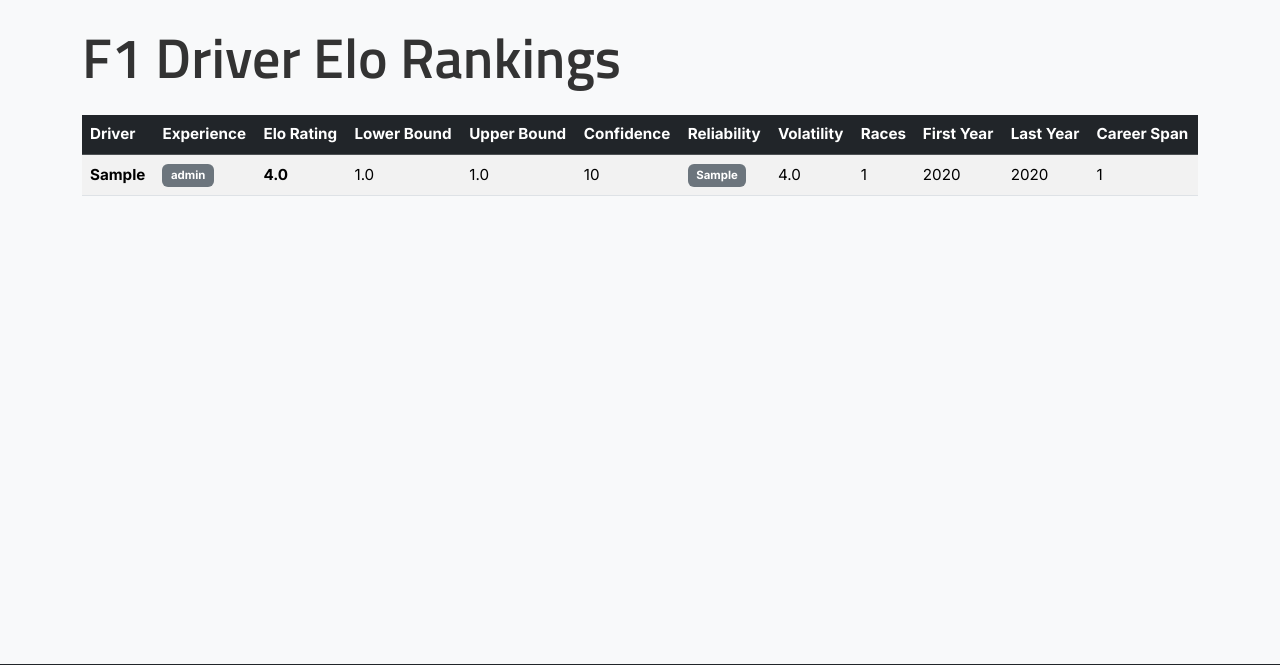
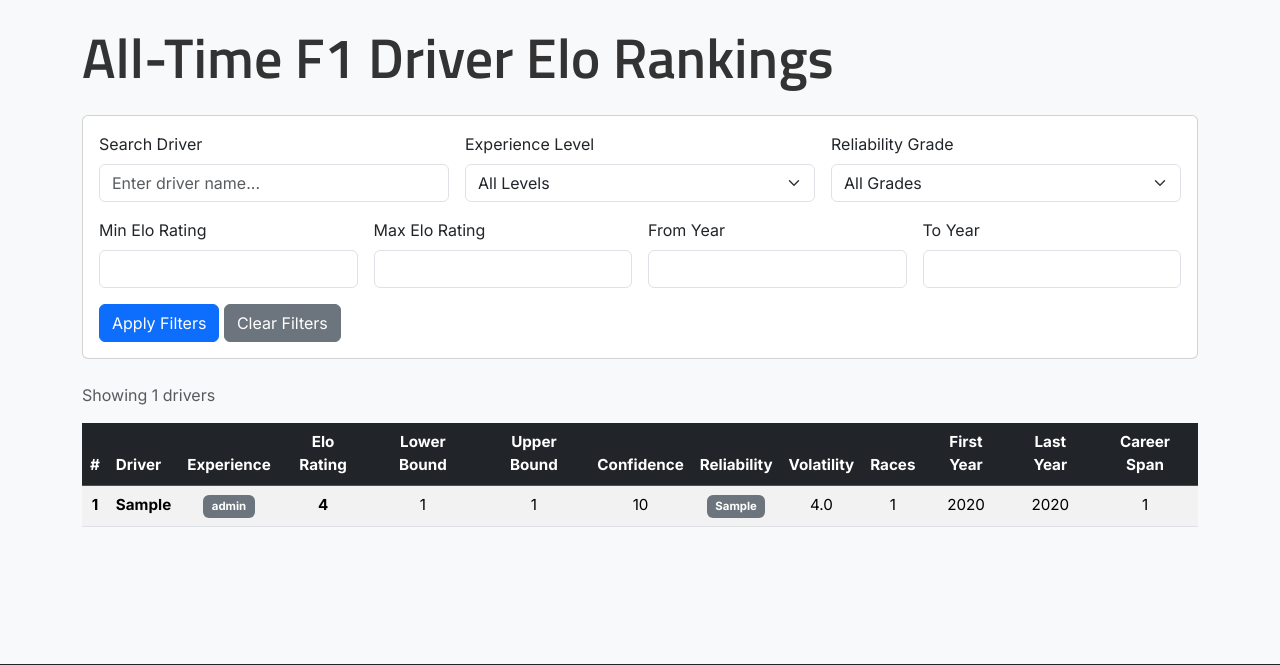
Before and after one commit to rafachan3/f1-elo-ranking, a Flask app: page / in a window 1280 px wide. Shown: the part 56-721 px from the top of the page. Run offline with Flask 3, Linux system fonts and the light colour scheme; tables that the repository leaves empty hold one stand-in row (values such as "Sample post"); parts of the project's set-up code (start-up, migrations or seed data) failed here and were passed over; some libraries are stand-ins or nearby versions.

Commit message:
feat: enhance table UI & filtering functionality
- Implement filtering system for all table columns
- Add driver search functionality
- Add experience level filtering
- Add reliability grade filtering with proper ordering (A+, A, B+, etc.)
- Add Elo rating range filter
- Add year range filter
- Fix filtering for grades with + signs
- Round Elo ratings to whole numbers
- Center-align numerical data
- Add permanent driver rankings
- Add filtered results count display
- Improve overall table presentation and usability

```diff
--- a/main.py
+++ b/main.py
@@ -1,4 +1,4 @@
-from flask import Flask, render_template, redirect, url_for
+from flask import Flask, render_template, redirect, url_for, request
 from flask_sqlalchemy import SQLAlchemy
 from flask_bootstrap import Bootstrap5
 from data_processor import F1DataProcessor
@@ -32,9 +32,69 @@ class DriverEloRanking(db.Model):
 
 @app.route('/')
 def home():
-    # Fetch all drivers, ordered by Elo rating
-    drivers = DriverEloRanking.query.order_by(DriverEloRanking.elo_rating.desc()).all()
-    return render_template("index.html", drivers=drivers)
+    # Get filter parameters from request
+    experience_filter = request.args.get('experience')
+    reliability_filter = request.args.get('reliability', '').replace(' ', '+')  # Replace space with + to handle URL encoding
+    min_elo = request.args.get('min_elo', type=float)
+    max_elo = request.args.get('max_elo', type=float)
+    year_from = request.args.get('year_from', type=int)
+    year_to = request.args.get('year_to', type=int)
+    search_query = request.args.get('search', '').strip()
+
+    # Get all drivers ordered by Elo rating to calculate absolute rankings
+    all_drivers = DriverEloRanking.query.order_by(DriverEloRanking.elo_rating.desc()).all()
+    rankings_dict = {driver.id: idx + 1 for idx, driver in enumerate(all_drivers)}
+
+    # Start with base query
+    query = DriverEloRanking.query
+
+    # Apply filters
+    if experience_filter:
+        query = query.filter(DriverEloRanking.flag_level == experience_filter)
+    if reliability_filter:
+        query = query.filter(DriverEloRanking.reliability_grade == reliability_filter)
+    if min_elo is not None:
+        query = query.filter(DriverEloRanking.elo_rating >= min_elo)
+    if max_elo is not None:
+        query = query.filter(DriverEloRanking.elo_rating <= max_elo)
+    if year_from is not None:
+        query = query.filter(DriverEloRanking.last_year >= year_from)
+    if year_to is not None:
+        query = query.filter(DriverEloRanking.first_year <= year_to)
+    if search_query:
+        query = query.filter(DriverEloRanking.driver.ilike(f"%{search_query}%"))
+
+     # Get filtered and ordered results
+    drivers = query.order_by(DriverEloRanking.elo_rating.desc()).all()
+
+    # Add ranking to each driver
+    for driver in drivers:
+        driver.ranking = rankings_dict[driver.id]
+
+    # Get dropdown options (reliability grades in fixed order)
+    experiences = [exp[0] for exp in db.session.query(DriverEloRanking.flag_level).distinct()]
+    reliability_grades = ['A+', 'A', 'B+', 'B', 'C+', 'C', 'D+', 'D', 'F']
+    year_range = db.session.query(
+        db.func.min(DriverEloRanking.first_year),
+        db.func.max(DriverEloRanking.last_year)
+    ).first()
+
+    return render_template(
+        "index.html",
+        drivers=query.order_by(DriverEloRanking.elo_rating.desc()).all(),
+        experiences=experiences,
+        reliability_grades=reliability_grades,
+        year_range=year_range,
+        filters={
+            'experience': experience_filter,
+            'reliability': reliability_filter,
+            'min_elo': min_elo,
+            'max_elo': max_elo,
+            'year_from': year_from,
+            'year_to': year_to,
+            'search': search_query
+        }
+    )
 
 def init_database():
     # Generate the rankings DataFrame
--- /dev/null
+++ b/templates/_drivers_table.html
@@ -0,0 +1,74 @@
+<table class="table table-hover table-striped align-middle">
+    <thead class="table-dark">
+        <tr>
+            <th scope="col" class="text-center">#</th>
+            <th scope="col" class="text-start">Driver</th>
+            <th scope="col" class="text-center">Experience</th>
+            <th scope="col" class="text-center">Elo Rating</th>
+            <th scope="col" class="text-center">Lower Bound</th>
+            <th scope="col" class="text-center">Upper Bound</th>
+            <th scope="col" class="text-center">Confidence</th>
+            <th scope="col" class="text-center">Reliability</th>
+            <th scope="col" class="text-center">Volatility</th>
+            <th scope="col" class="text-center">Races</th>
+            <th scope="col" class="text-center">First Year</th>
+            <th scope="col" class="text-center">Last Year</th>
+            <th scope="col" class="text-center">Career Span</th>
+        </tr>
+    </thead>
+    <tbody>
+        {% for driver in drivers %}
+        <tr>
+            <td class="text-center fw-bold">{{ driver.ranking }}</td>
+            <td class="fw-bold text-start">{{ driver.driver }}</td>
+            <td class="text-center">
+                {% if driver.flag_level == 'Rookie' %}
+                    <span class="badge bg-success">{{ driver.flag_level }}</span>
+                {% elif driver.flag_level == 'Developing' %}
+                    <span class="badge bg-info">{{ driver.flag_level }}</span>
+                {% elif driver.flag_level == 'Established' %}
+                    <span class="badge bg-primary">{{ driver.flag_level }}</span>
+                {% elif driver.flag_level == 'Veteran' %}
+                    <span class="badge bg-warning text-dark">{{ driver.flag_level }}</span>
+                {% elif driver.flag_level == 'Legend' %}
+                    <span class="badge bg-danger">{{ driver.flag_level }}</span>
+                {% else %}
+                    <span class="badge bg-secondary">{{ driver.flag_level }}</span>
+                {% endif %}
+            </td>
+            <td class="fw-bold text-center">{{ '%.0f' | format(driver.elo_rating) }}</td>
+            <td class="text-center">{{ '%.0f' | format(driver.lower_bound) }}</td>
+            <td class="text-center">{{ '%.0f' | format(driver.upper_bound) }}</td>
+            <td class="text-center">{{ driver.confidence_score }}</td>
+            <td class="text-center">
+                {% if driver.reliability_grade == 'A+' %}
+                    <span class="badge reliability-grade grade-a-plus">A+</span>
+                {% elif driver.reliability_grade == 'A' %}
+                    <span class="badge reliability-grade grade-a">A</span>
+                {% elif driver.reliability_grade == 'B+' %}
+                    <span class="badge reliability-grade grade-b-plus">B+</span>
+                {% elif driver.reliability_grade == 'B' %}
+                    <span class="badge reliability-grade grade-b">B</span>
+                {% elif driver.reliability_grade == 'C+' %}
+                    <span class="badge reliability-grade grade-c-plus">C+</span>
+                {% elif driver.reliability_grade == 'C' %}
+                    <span class="badge reliability-grade grade-c">C</span>
+                {% elif driver.reliability_grade == 'D+' %}
+                    <span class="badge reliability-grade grade-d-plus">D+</span>
+                {% elif driver.reliability_grade == 'D' %}
+                    <span class="badge reliability-grade grade-d">D</span>
+                {% elif driver.reliability_grade == 'F' %}
+                    <span class="badge reliability-grade grade-f">F</span>
+                {% else %}
+                    <span class="badge bg-secondary">{{ driver.reliability_grade }}</span>
+                {% endif %}
+            </td>
+            <td class="text-center">{{ driver.rating_volatility }}</td>
+            <td class="text-center">{{ driver.race_count }}</td>
+            <td class="text-center">{{ driver.first_year }}</td>
+            <td class="text-center">{{ driver.last_year }}</td>
+            <td class="text-center">{{ driver.career_span }}</td>
+        </tr>
+        {% endfor %}
+    </tbody>
+</table>
--- a/templates/index.html
+++ b/templates/index.html
@@ -2,81 +2,93 @@
 
 {% block content %}
 <div class="container mt-4">
-    <h1 class="display-4 mb-4">F1 Driver Elo Rankings</h1>
+    <h1 class="display-4 mb-4">All-Time F1 Driver Elo Rankings</h1>
 
+    <!-- Filter Section -->
+    <div class="card mb-4">
+        <div class="card-body">
+            <form method="get" action="{{ url_for('home') }}" id="filterForm">
+                <div class="row g-3">
+                    <!-- Search -->
+                    <div class="col-md-4">
+                        <label class="form-label">Search Driver</label>
+                        <input type="text" name="search" class="form-control" value="{{ filters.search }}" placeholder="Enter driver name...">
+                    </div>
+
+                    <!-- Experience Level -->
+                    <div class="col-md-4">
+                        <label class="form-label">Experience Level</label>
+                        <select name="experience" class="form-select">
+                            <option value="">All Levels</option>
+                            {% for exp in experiences %}
+                            <option value="{{ exp }}" {% if filters.experience == exp %}selected{% endif %}>{{ exp }}</option>
+                            {% endfor %}
+                        </select>
+                    </div>
+
+                    <!-- Reliability Grade -->
+                    <div class="col-md-4">
+                        <label class="form-label">Reliability Grade</label>
+                        <select name="reliability" class="form-select">
+                            <option value="">All Grades</option>
+                            {% for grade in reliability_grades %}
+                                <option value="{{ grade }}" {% if filters.reliability == grade %}selected{% endif %}>{{ grade }}</option>
+                            {% endfor %}
+                        </select>
+                    </div>
+
+                    <!-- Elo Rating Range -->
+                    <div class="col-md-3">
+                        <label class="form-label">Min Elo Rating</label>
+                        <input type="number" name="min_elo" class="form-control" value="{{ filters.min_elo }}" step="0.1">
+                    </div>
+                    <div class="col-md-3">
+                        <label class="form-label">Max Elo Rating</label>
+                        <input type="number" name="max_elo" class="form-control" value="{{ filters.max_elo }}" step="0.1">
+                    </div>
+
+                    <!-- Year Range -->
+                    <div class="col-md-3">
+                        <label class="form-label">From Year</label>
+                        <input type="number" name="year_from" class="form-control"
+                               value="{{ filters.year_from }}"
+                               min="{{ year_range[0] }}" max="{{ year_range[1] }}">
+                    </div>
+                    <div class="col-md-3">
+                        <label class="form-label">To Year</label>
+                        <input type="number" name="year_to" class="form-control"
+                               value="{{ filters.year_to }}"
+                               min="{{ year_range[0] }}" max="{{ year_range[1] }}">
+                    </div>
+
+                    <!-- Filter Buttons -->
+                    <div class="col-12">
+                        <button type="submit" class="btn btn-primary">Apply Filters</button>
+                        <a href="{{ url_for('home') }}" class="btn btn-secondary">Clear Filters</a>
+                    </div>
+                </div>
+            </form>
+        </div>
+    </div>
+
+    <!-- Results Count -->
+    <p class="text-muted mb-3">Showing {{ drivers|length }} drivers</p>
+
+    <!-- Table Section -->
     <div class="table-responsive">
-        <table class="table table-hover table-striped align-middle">
-            <thead class="table-dark">
-                <tr>
-                    <th scope="col">Driver</th>
-                    <th scope="col">Experience</th>
-                    <th scope="col">Elo Rating</th>
-                    <th scope="col">Lower Bound</th>
-                    <th scope="col">Upper Bound</th>
-                    <th scope="col">Confidence</th>
-                    <th scope="col">Reliability</th>
-                    <th scope="col">Volatility</th>
-                    <th scope="col">Races</th>
-                    <th scope="col">First Year</th>
-                    <th scope="col">Last Year</th>
-                    <th scope="col">Career Span</th>
-                </tr>
-            </thead>
-            <tbody>
-                {% for driver in drivers %}
-                <tr>
-                    <td class="fw-bold">{{ driver.driver }}</td>
-                    <td>
-                        {% if driver.flag_level == 'Rookie' %}
-                            <span class="badge bg-success">{{ driver.flag_level }}</span>
-                        {% elif driver.flag_level == 'Developing' %}
-                            <span class="badge bg-info">{{ driver.flag_level }}</span>
-                        {% elif driver.flag_level == 'Established' %}
-                            <span class="badge bg-primary">{{ driver.flag_level }}</span>
-                        {% elif driver.flag_level == 'Veteran' %}
-                            <span class="badge bg-warning text-dark">{{ driver.flag_level }}</span>
-                        {% elif driver.flag_level == 'Legend' %}
-                            <span class="badge bg-danger">{{ driver.flag_level }}</span>
-                        {% else %}
-                            <span class="badge bg-secondary">{{ driver.flag_level }}</span>
-                        {% endif %}
-                    </td>
-                    <td class="fw-bold">{{ driver.elo_rating }}</td>
-                    <td>{{ driver.lower_bound }}</td>
-                    <td>{{ driver.upper_bound }}</td>
-                    <td>{{ driver.confidence_score }}</td>
-                    <td>
-                        {% if driver.reliability_grade == 'A+' %}
-                            <span class="badge reliability-grade grade-a-plus">A+</span>
-                        {% elif driver.reliability_grade == 'A' %}
-                            <span class="badge reliability-grade grade-a">A</span>
-                        {% elif driver.reliability_grade == 'B+' %}
-                            <span class="badge reliability-grade grade-b-plus">B+</span>
-                        {% elif driver.reliability_grade == 'B' %}
-                            <span class="badge reliability-grade grade-b">B</span>
-                        {% elif driver.reliability_grade == 'C+' %}
-                            <span class="badge reliability-grade grade-c-plus">C+</span>
-                        {% elif driver.reliability_grade == 'C' %}
-                            <span class="badge reliability-grade grade-c">C</span>
-                        {% elif driver.reliability_grade == 'D+' %}
-                            <span class="badge reliability-grade grade-d-plus">D+</span>
-                        {% elif driver.reliability_grade == 'D' %}
-                            <span class="badge reliability-grade grade-d">D</span>
-                        {% elif driver.reliability_grade == 'F' %}
-                            <span class="badge reliability-grade grade-f">F</span>
-                        {% else %}
-                            <span class="badge bg-secondary">{{ driver.reliability_grade }}</span>
-                        {% endif %}
-                    </td>
-                    <td>{{ driver.rating_volatility }}</td>
-                    <td>{{ driver.race_count }}</td>
-                    <td>{{ driver.first_year }}</td>
-                    <td>{{ driver.last_year }}</td>
-                    <td>{{ driver.career_span }}</td>
-                </tr>
-                {% endfor %}
-            </tbody>
-        </table>
+        {% include '_drivers_table.html' %}
     </div>
 </div>
+
+<!-- JavaScript for real-time filtering -->
+<script>
+document.addEventListener('DOMContentLoaded', function() {
+    // Auto-submit form when select fields change
+    document.querySelectorAll('select').forEach(select => {
+        select.addEventListener('change', () => {
+            document.getElementById('filterForm').submit();
+        });
+    });
+});
+</script>
 {% endblock %}
```
